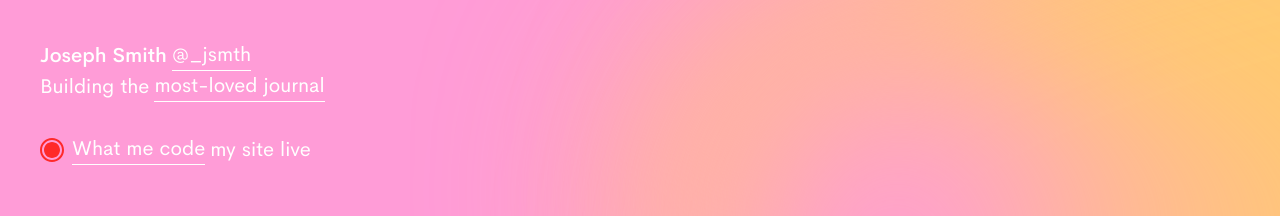
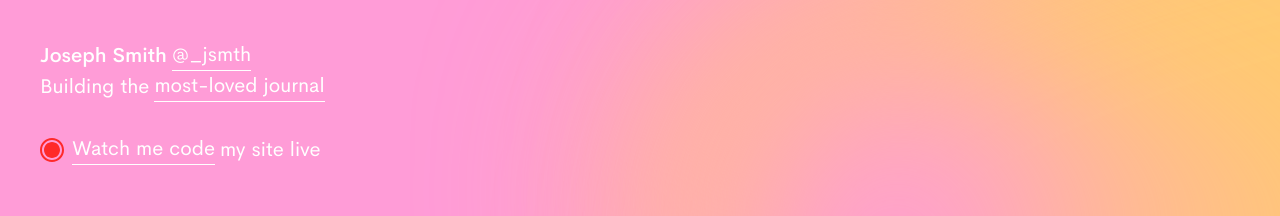
Before and after one commit to jsmmth/personal, a Next.js app: page / in a window 1280 px wide. Shown: the top 216 px of the page. Built offline with nearby package versions, Linux system fonts and the light colour scheme.

Commit message:
Fixed typo

```diff
--- a/components/Header/index.tsx
+++ b/components/Header/index.tsx
@@ -13,7 +13,7 @@ const Header: React.FC = () => {
       </HeaderText>
       <HeaderText top={32}>
         <img src="/images/live-icon.svg" />
-        <a href="https://youtu.be/ON_0tqGTNyE">What me code</a> my site live
+        <a href="https://youtu.be/ON_0tqGTNyE">Watch me code</a> my site live
       </HeaderText>
     </StyledHeader>
   );
```
